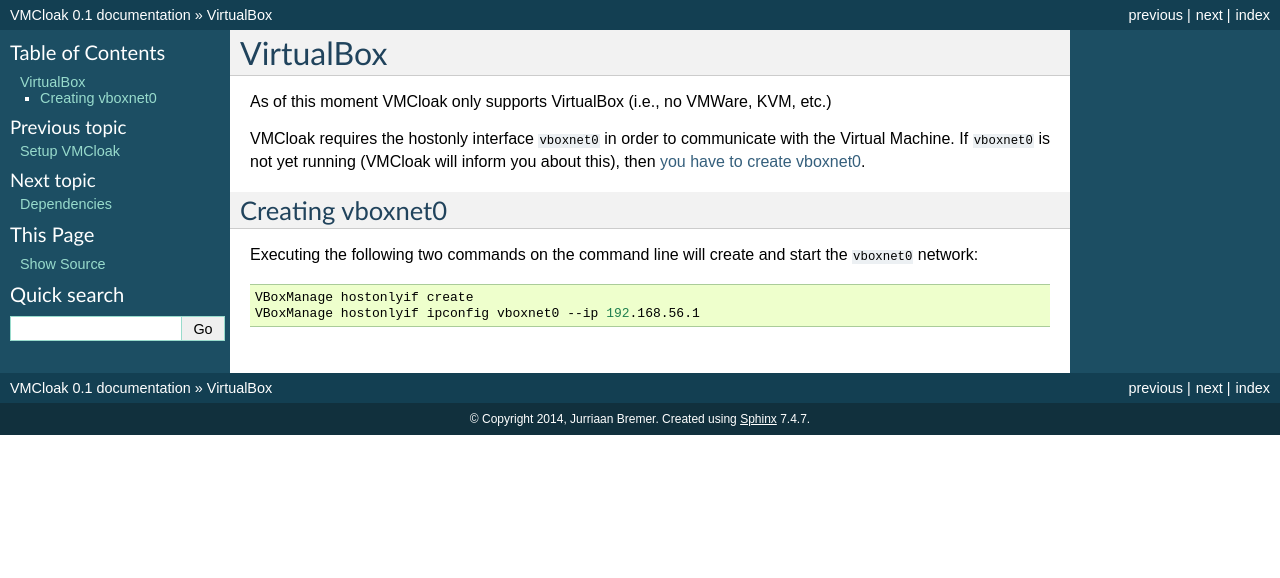
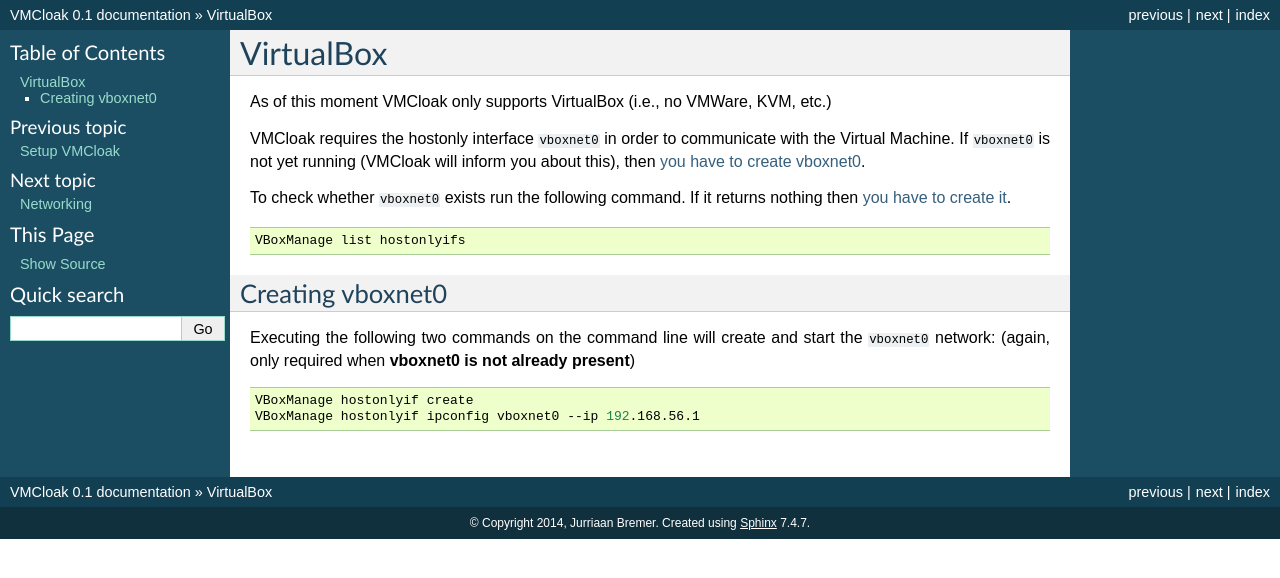
Before and after one commit to hatching/vmcloak, a Sphinx documentation site: the page built from docs/vbox.rst, in a window 1280 px wide. Shown: the top 578 px of the page. Built offline with Sphinx 7.4.7, drawn with Linux system fonts in a browser that asks for light colours.

```diff
--- a/docs/index.rst
+++ b/docs/index.rst
@@ -22,6 +22,7 @@ Contents:
    config
    setup
    vbox
+   network
    deps
    hwconfig
    license
--- a/docs/vbox.rst
+++ b/docs/vbox.rst
@@ -9,13 +9,21 @@ with the Virtual Machine. If ``vboxnet0`` is not yet running (VMCloak will
 inform you about this), then :ref:`you have to create vboxnet0
 <vbox-vboxnet0>`.
 
+To check whether ``vboxnet0`` exists run the following command. If it returns
+nothing then :ref:`you have to create it <vbox-vboxnet0>`.
+
+.. code-block:: bash
+
+    VBoxManage list hostonlyifs
+
 .. _vbox-vboxnet0:
 
 Creating vboxnet0
 -----------------
 
 Executing the following two commands on the command line will create and start
-the ``vboxnet0`` network:
+the ``vboxnet0`` network: (again, only required when **vboxnet0 is not already
+present**)
 
 .. code-block:: bash
 
```
Also changed, not shown: docs/config.rst (+8 -0 lines), docs/network.rst (added, +43 -0 lines), 1 other file.
